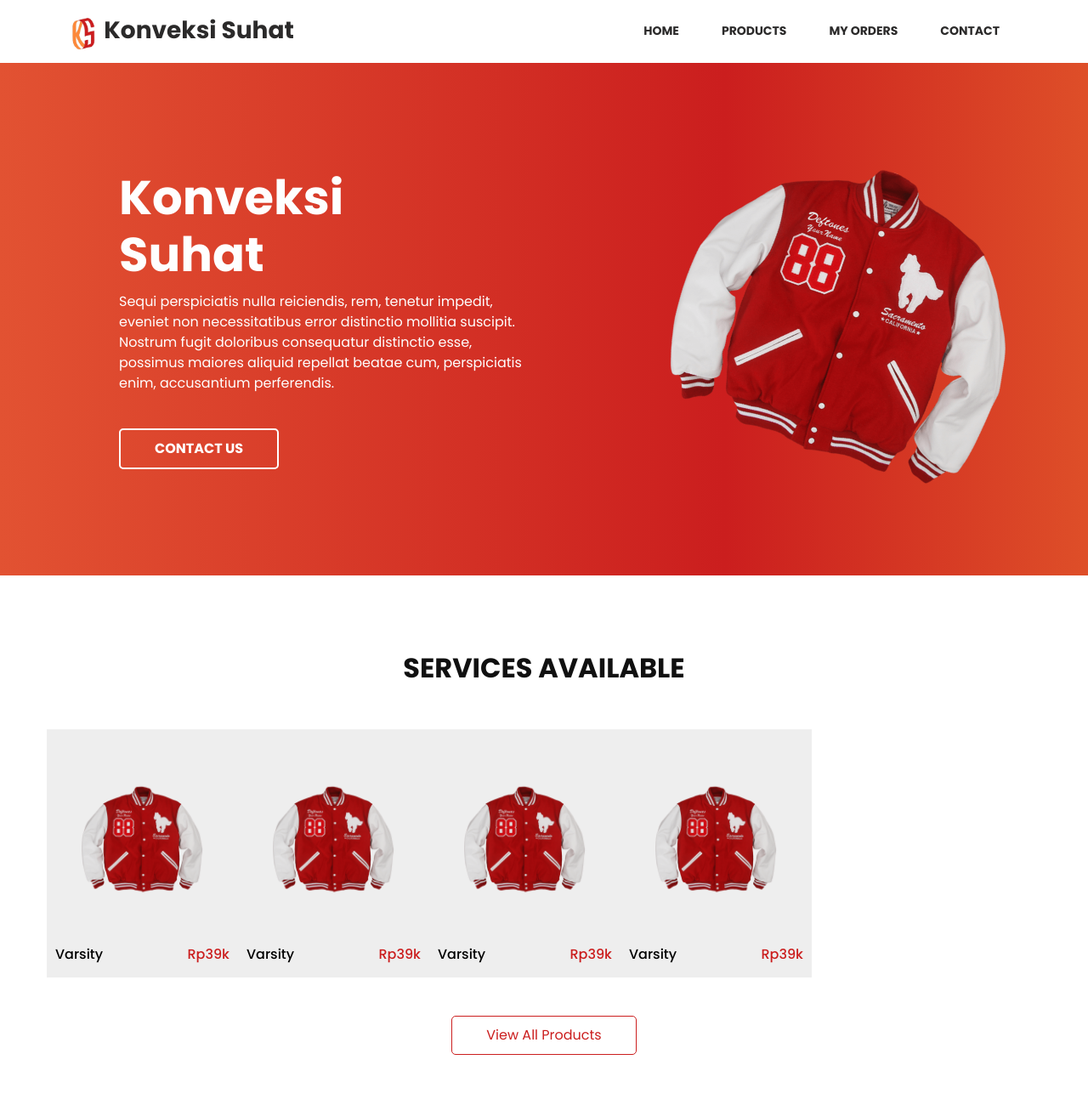
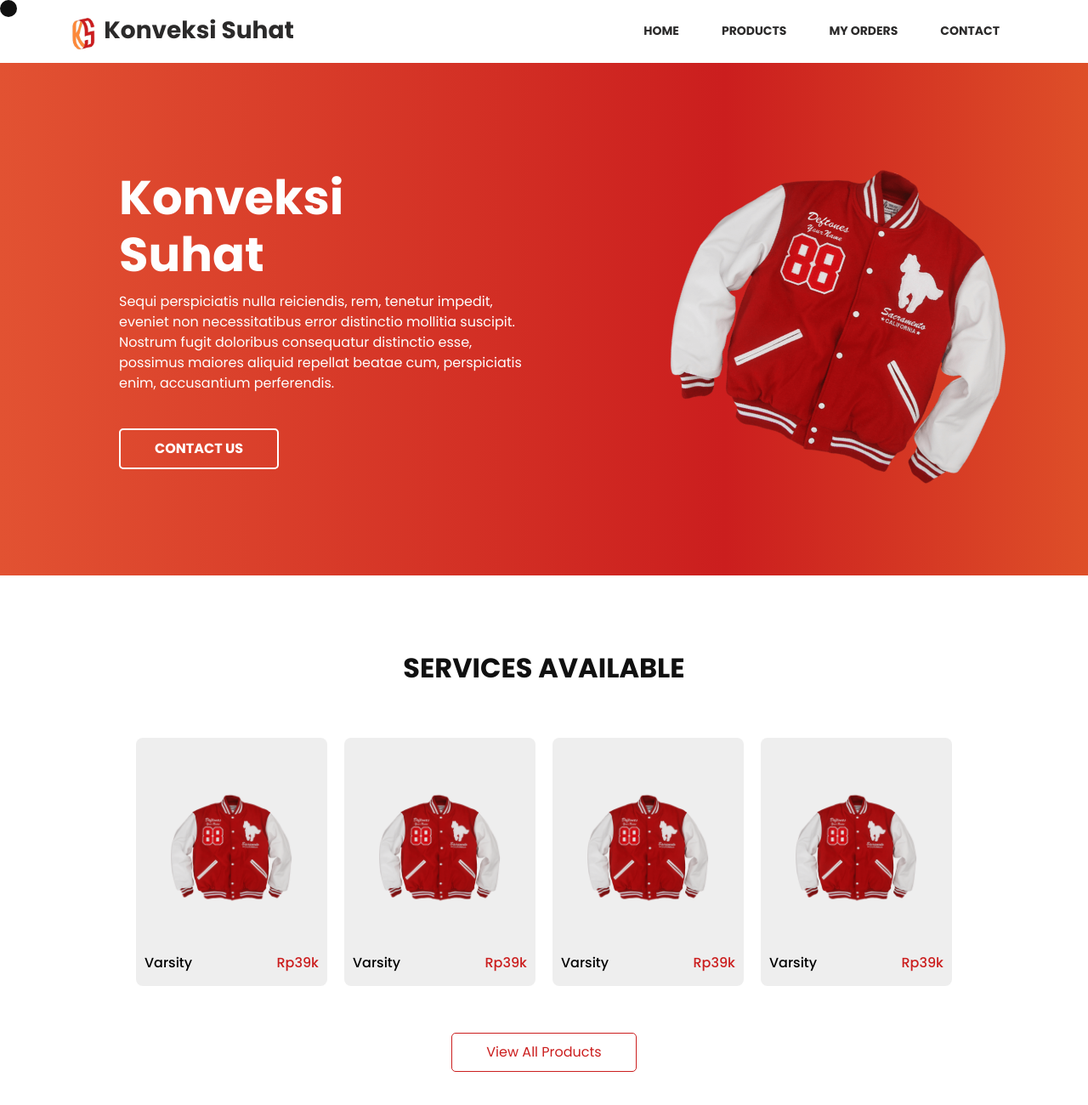
Before and after one commit to hafizhraihan/konveksi-suhat, a plain HTML site: page index.html in a window 1280 px wide. Shown: the whole page at 85% size. Drawn offline with nearby package versions, Linux system fonts and the light colour scheme; a script that the page names is missing.

Commit message:
Update style.css

```diff
--- a/css/style.css
+++ b/css/style.css
@@ -4,6 +4,24 @@ body {
   font-family: "poppins", sans-serif;
   color: #101010;
   background-color: #ffffff;
+}
+
+#trailer {
+  height: 20px;
+  width: 20px;
+  background-color: #101010;
+  border-radius: 20px;
+
+  position: fixed;
+  z-index: 10000;
+
+  pointer-events: none;
+  opacity: 0;
+  transition: opacity 500ms ease;
+}
+
+body:hover > #trailer {
+  opacity: 1;
 }
 
 .layout_padding {
@@ -84,7 +102,7 @@ body {
 }
 
 #navbarSupportedContent.innerpage_navbar .nav-item:hover {
-  background-color: #dddddd;
+  background-color: #fff;
   border-radius: 5px;
   transition-duration: 0.3s;
   color: #fff;
@@ -392,11 +410,38 @@ a:focus {
   margin-bottom: 20px;
 }
 
+.shop_section .row {
+  display: flex;
+  flex-wrap: wrap;
+  justify-content: center;
+}
+
+.shop_section .product-container {
+  display: flex;
+  flex-wrap: wrap;
+  margin: 10px;
+  justify-content: center;
+}
+
 .shop_section .box {
   background-color: #eeeeee;
   position: relative;
   padding: 10px;
   margin-top: 25px;
+  border-radius: 8px;
+  transition: all .3s;
+  justify-content: center;
+}
+
+.shop_section .box:hover {
+  background-image: linear-gradient( #ea111183, #fff);
+  color: #fff;
+  transition: all .3s;
+  outline: solid 1.5px #cb1e1e;
+}
+
+.shop_section .box .img-box:hover {
+  transform: scale(1.1);
 }
 
 .shop_section .box a {
@@ -415,6 +460,7 @@ a:focus {
           align-items: center;
   padding: 15px 30px;
   height: 245px;
+  transition: all .3s;
 }
 
 .shop_section .box .img-box img {
@@ -484,6 +530,7 @@ a:focus {
 }
 
 /* end info section */
+
 /* footer section*/
 .footer_section {
   margin-top: 45px;
```
